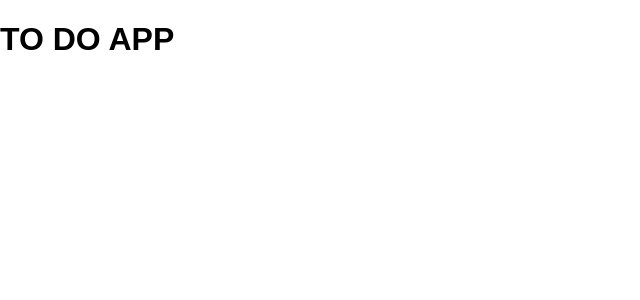
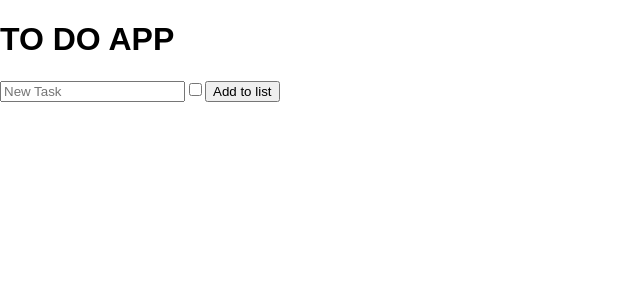
Before and after one commit to padavi804/weekend-sql-to-do-react, a React (Vite) app: page / in a window 1280 px wide. Shown: the top 300 px of the page, without its empty margins (0-640 px from the left). Built offline with nearby package versions, Linux system fonts and the light colour scheme.

Commit message:
begin on add.jsx. added form

```diff
--- a/src/components/App/App.css
+++ b/src/components/App/App.css
@@ -21,3 +21,7 @@
   from { transform: rotate(0deg); }
   to { transform: rotate(360deg); }
 }
+
+.header-main {
+  background-color: #fdfd96;
+}
--- a/src/components/App/App.jsx
+++ b/src/components/App/App.jsx
@@ -1,12 +1,22 @@
-import {useState} from 'react';
+import { useState } from 'react';
 
-function App () {
+function App() {
 
   return (
     <div>
       <h1>TO DO APP</h1>
+
+
+      <section className="new-task">
+        <form>
+        <input id="name-input" placeholder="New Task"/>
+        <input type="checkbox" id="Complete" />
+        <button type="submit">Add to list</button>
+        </form>
+      </section>
     </div>
   );
+
 
 }
 
```
